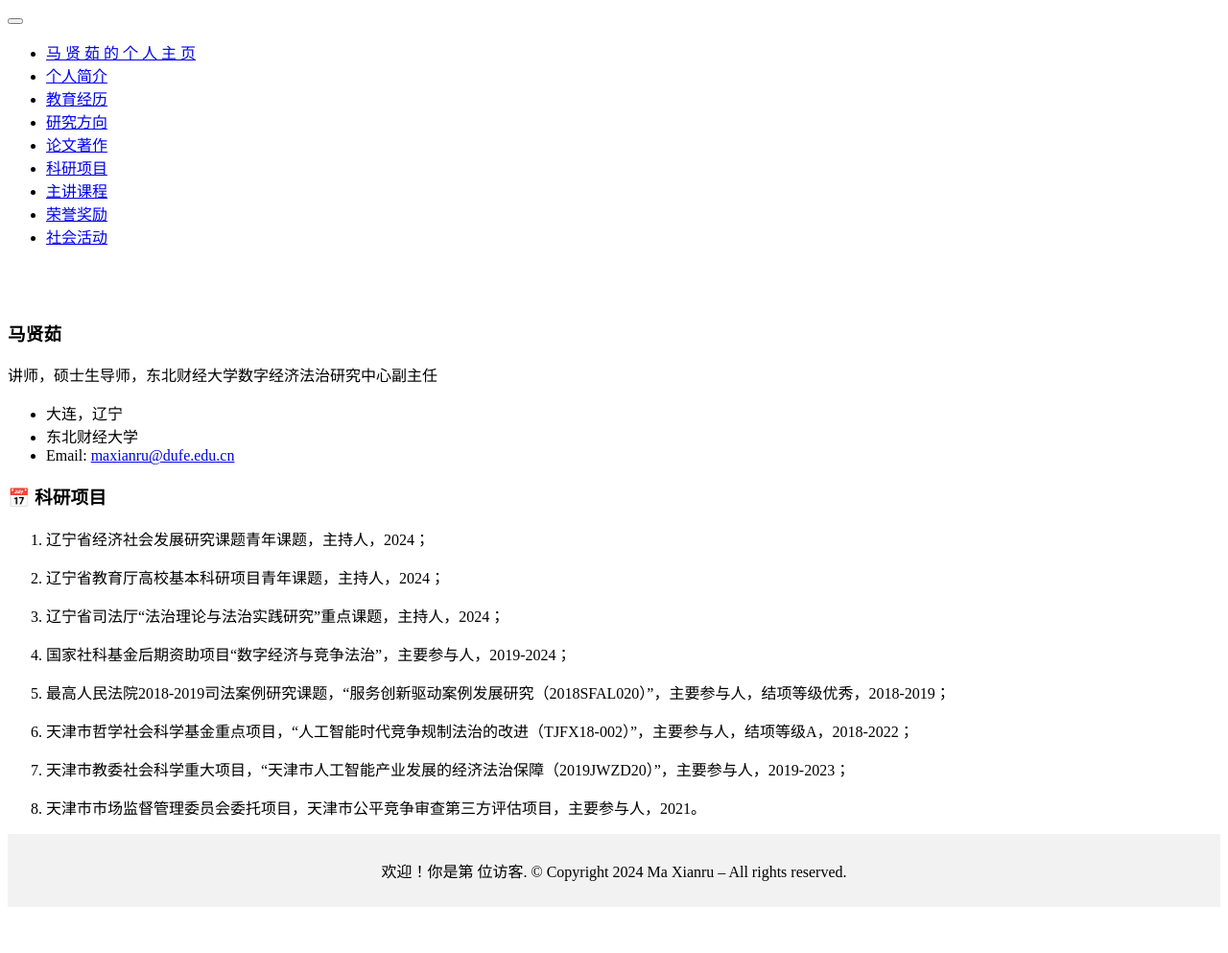
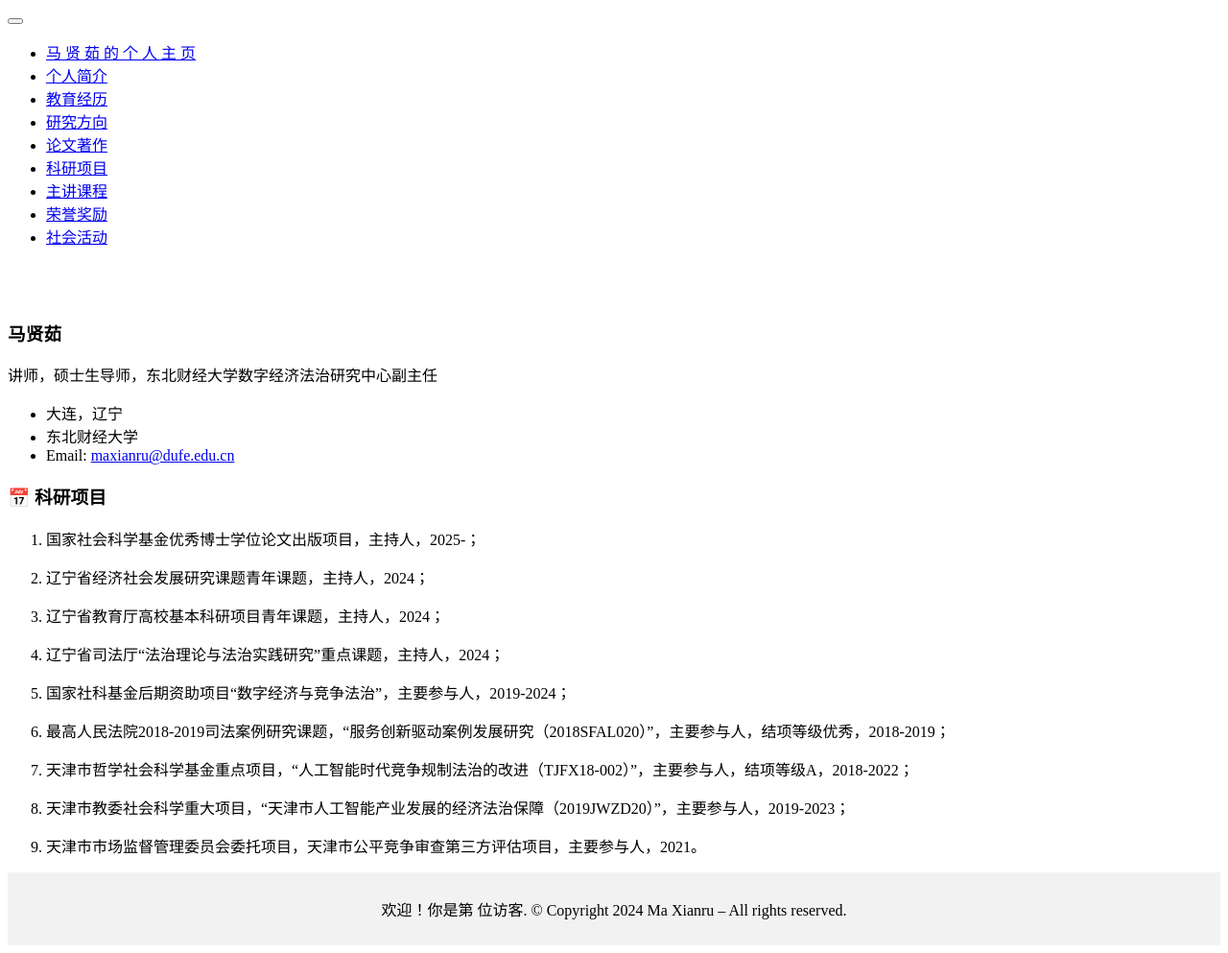
Before and after one commit to maxianru/maxianru.github.io, a Jekyll site: the page built from _pages/includes/projects.md, in a window 1280 px wide. Shown: the whole page at 96% size. Built offline with Jekyll 4.4.1, drawn with Linux system fonts in a browser that asks for light colours; our own code applies the rules of GitHub Pages for plain Markdown files; before the commit the page ends 953 px from its top, so only the background shows below that.

Commit message:
Update projects.md

```diff
--- a/_pages/includes/projects.md
+++ b/_pages/includes/projects.md
@@ -1,17 +1,19 @@
 # 📅 科研项目
 
-  1. 辽宁省经济社会发展研究课题青年课题，主持人，2024；
+  1. 国家社会科学基金优秀博士学位论文出版项目，主持人，2025-；
 
-  2. 辽宁省教育厅高校基本科研项目青年课题，主持人，2024；
+  2. 辽宁省经济社会发展研究课题青年课题，主持人，2024；
 
-  3. 辽宁省司法厅“法治理论与法治实践研究”重点课题，主持人，2024；
+  3. 辽宁省教育厅高校基本科研项目青年课题，主持人，2024；
 
-  4. 国家社科基金后期资助项目“数字经济与竞争法治”，主要参与人，2019-2024；
+  4. 辽宁省司法厅“法治理论与法治实践研究”重点课题，主持人，2024；
 
-  5. 最高人民法院2018-2019司法案例研究课题，“服务创新驱动案例发展研究（2018SFAL020）”，主要参与人，结项等级优秀，2018-2019；
+  5. 国家社科基金后期资助项目“数字经济与竞争法治”，主要参与人，2019-2024；
 
-  6. 天津市哲学社会科学基金重点项目，“人工智能时代竞争规制法治的改进（TJFX18-002）”，主要参与人，结项等级A，2018-2022；
+  6. 最高人民法院2018-2019司法案例研究课题，“服务创新驱动案例发展研究（2018SFAL020）”，主要参与人，结项等级优秀，2018-2019；
 
-  7. 天津市教委社会科学重大项目，“天津市人工智能产业发展的经济法治保障（2019JWZD20）”，主要参与人，2019-2023；
+  7. 天津市哲学社会科学基金重点项目，“人工智能时代竞争规制法治的改进（TJFX18-002）”，主要参与人，结项等级A，2018-2022；
 
-  8. 天津市市场监督管理委员会委托项目，天津市公平竞争审查第三方评估项目，主要参与人，2021。
+  8. 天津市教委社会科学重大项目，“天津市人工智能产业发展的经济法治保障（2019JWZD20）”，主要参与人，2019-2023；
+
+  9. 天津市市场监督管理委员会委托项目，天津市公平竞争审查第三方评估项目，主要参与人，2021。
```
